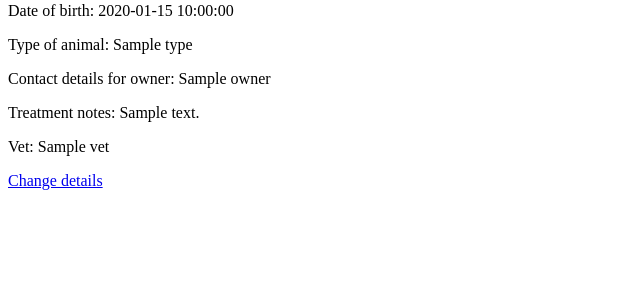
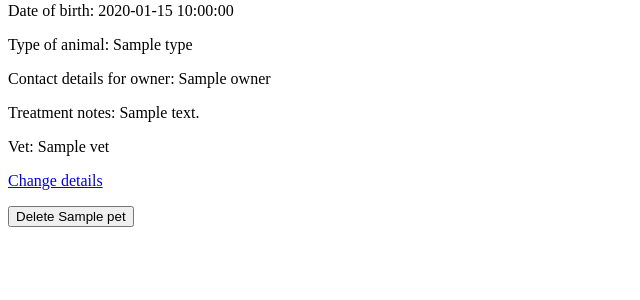
Before and after one commit to AnitaSafar/Vet_app_project, a Flask app: page /clan/1 in a window 1280 px wide. Shown: the part 234-534 px from the top of the page, without its empty margins (0-640 px from the left). Run offline with Flask 2, Linux system fonts and the light colour scheme; a database or web service that is not in the repository returns one stand-in record (values such as "Sample title"); some libraries are stand-ins or nearby versions.

Commit message:
delete route created and delete id added to pet repo

```diff
--- a/controllers/pets_controller.py
+++ b/controllers/pets_controller.py
@@ -59,3 +59,8 @@ def update_pet(id):
     pet = Pet(name, date_of_birth, type, owner, notes, vet, id)
     pet_repository.update(pet)
     return redirect('/clan')
+
+@pets_blueprint.route("/clan/<id>/delete", methods=['POST'])
+def delete_pet(id):
+    pet_repository.delete(id)
+    return redirect('/clan')
--- a/repositories/pet_repository.py
+++ b/repositories/pet_repository.py
@@ -43,3 +43,8 @@ def update(pet):
     sql = "UPDATE pets SET (name, date_of_birth, type, owner, notes, vet_id) = (%s, %s, %s, %s, %s, %s) WHERE id = %s"
     values = [pet.name, pet.date_of_birth, pet.type, pet.owner, pet.notes, pet.vet.id, pet.id]
     run_sql(sql, values)
+
+def delete(id):
+    sql = "DELETE FROM pets WHERE id = %s"
+    values = [id]
+    run_sql(sql, values)
--- a/templates/clan/index.html
+++ b/templates/clan/index.html
@@ -17,6 +17,7 @@
     </div>
 
 
+
 {% endfor %}
 
 
--- a/templates/clan/show.html
+++ b/templates/clan/show.html
@@ -10,6 +10,12 @@
         <p>Treatment notes: {{pet.notes}}</p>
         <p>Vet: {{pet.vet.name}}</p>
         <p><a href="/clan/{{pet.id}}/edit">Change details</a></p>
+
+    </div>
+    <div>
+        <form action="/clan/{{pet.id}}/delete" method="POST">
+            <button>Delete {{pet.name}}</button>
+        </form>
     </div>
 
 {% endblock %}
```
